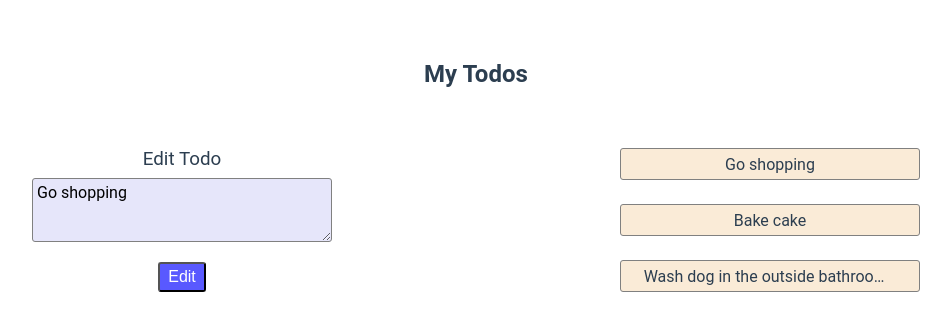
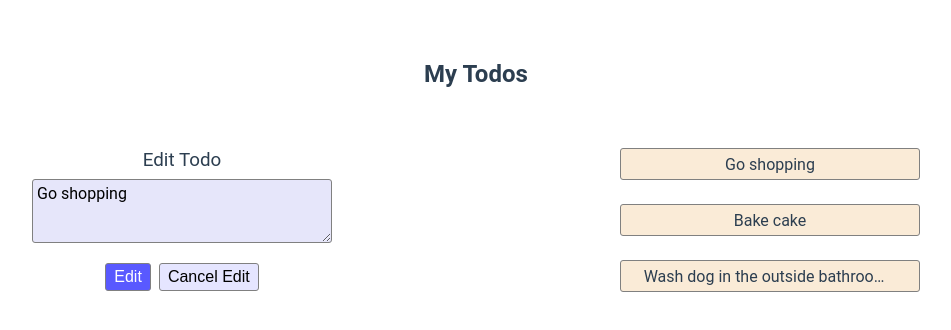
Before and after one commit to romesh-jaya/todo-vue, a Vue app: page / in a window 1280 px wide. Both pictures are taken after a click on the element "Go shopping". Shown: the top 330 px of the page, without its empty margins (164-1115 px from the left). Built offline with nearby package versions, Linux system fonts and the light colour scheme.

Commit message:
feat: edit todo

```diff
--- a/src/App.vue
+++ b/src/App.vue
@@ -2,7 +2,8 @@
   <h2 class="header">My Todos</h2>
   <div class="content">
     <EditTodo
-      @add-save-button-clicked="onAddSaveButtonClick"
+      @on-add-save="onAddSaveButtonClick"
+      @on-cancel-edit="onCancelledEdit"
       :todo-to-edit="toDoInEditMode"
     />
     <TodoList :todos="todos" @todo-clicked="onTodoClicked" />
@@ -37,15 +38,36 @@ export default {
   },
   methods: {
     onAddSaveButtonClick(value) {
-      const { id, input } = value;
+      const { id, item } = value;
 
       if (id) {
-        const newArray = this.todos.filter((todo) => todo.id !== id);
-        newArray.push({ id, input });
+        const newArray = this.todos.map((todo) => {
+          if (todo.id === id) {
+            return {
+              id,
+              item,
+              editModeOn: false,
+            };
+          }
+          return todo;
+        });
         this.todos = newArray;
-      } else {
-        const maxId = Math.max(...this.todos.map((todo) => todo.id));
-        this.todos.push({ id: maxId + 1, item: input });
+      }
+    },
+    onCancelledEdit(value) {
+      const { id } = value;
+
+      if (id) {
+        const newArray = this.todos.map((todo) => {
+          if (todo.id === id) {
+            return {
+              ...todo,
+              editModeOn: false,
+            };
+          }
+          return todo;
+        });
+        this.todos = newArray;
       }
     },
     onTodoClicked(value) {
--- a/src/components/EditTodo.vue
+++ b/src/components/EditTodo.vue
@@ -7,13 +7,19 @@
       @input="onChangeInput($event.target.value)"
     ></textarea>
     <p class="error">{{ error }}</p>
-    <button class="button" @click="onAddSaveButtonClick">
+    <button class="button-save" @click="onAddSaveButtonClick">
       {{ buttonName }}
+    </button>
+    <button class="button-cancel" @click="onCancelClick" v-if="todoToEdit">
+      Cancel Edit
     </button>
   </div>
 </template>
 
 <script>
+const labels = Object.freeze({ ADD: "Add Todo", EDIT: "Edit Todo" });
+const buttonNames = Object.freeze({ ADD: "Add", EDIT: "Edit" });
+
 export default {
   name: "EditTodo",
   props: { todoToEdit: Object },
@@ -21,18 +27,22 @@ export default {
     return {
       input: "",
       error: "",
-      label: "Add Todo",
-      buttonName: "Add",
+      label: labels.ADD,
+      buttonName: buttonNames.ADD,
     };
   },
-  emits: ["add-save-button-clicked"],
+  emits: ["on-add-save", "on-cancel-edit"],
   watch: {
     todoToEdit() {
+      this.error = "";
       if (this.todoToEdit) {
         this.input = this.todoToEdit.item;
-        this.error = "";
-        this.label = "Edit Todo";
-        this.buttonName = "Edit";
+        this.label = labels.EDIT;
+        this.buttonName = buttonNames.EDIT;
+      } else {
+        this.input = "";
+        this.label = labels.ADD;
+        this.buttonName = buttonNames.ADD;
       }
     },
   },
@@ -47,8 +57,15 @@ export default {
         return;
       }
 
-      this.$emit("add-save-button-clicked", { input: this.input, id: null });
-      this.input = "";
+      this.$emit("on-add-save", {
+        item: this.input,
+        id: this.todoToEdit?.id,
+      });
+    },
+    onCancelClick() {
+      this.$emit("on-cancel-edit", {
+        id: this.todoToEdit?.id,
+      });
     },
   },
 };
@@ -72,13 +89,24 @@ export default {
   margin-block-end: 0.5rem;
 }
 
-.button {
+.button-save {
   background-color: #5959ff;
   color: white;
   padding-inline: 0.5rem;
   padding-block: 0.25rem;
   border-radius: 3px;
   font-size: 1rem;
+  border: 1px solid grey;
+}
+
+.button-cancel {
+  margin-inline-start: 0.5rem;
+  background-color: #5959ff28;
+  padding-inline: 0.5rem;
+  padding-block: 0.25rem;
+  border-radius: 3px;
+  font-size: 1rem;
+  border: 1px solid grey;
 }
 
 .container {
```
